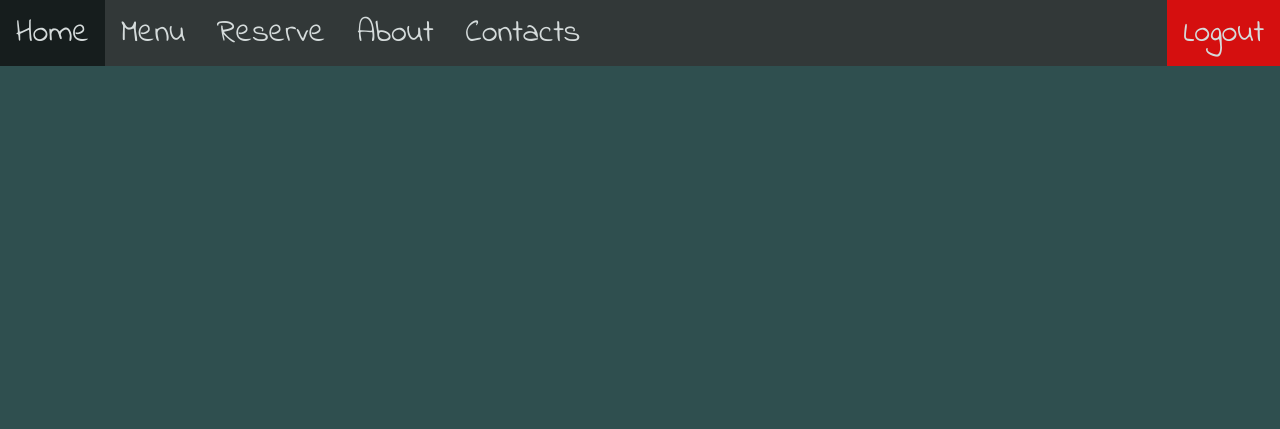
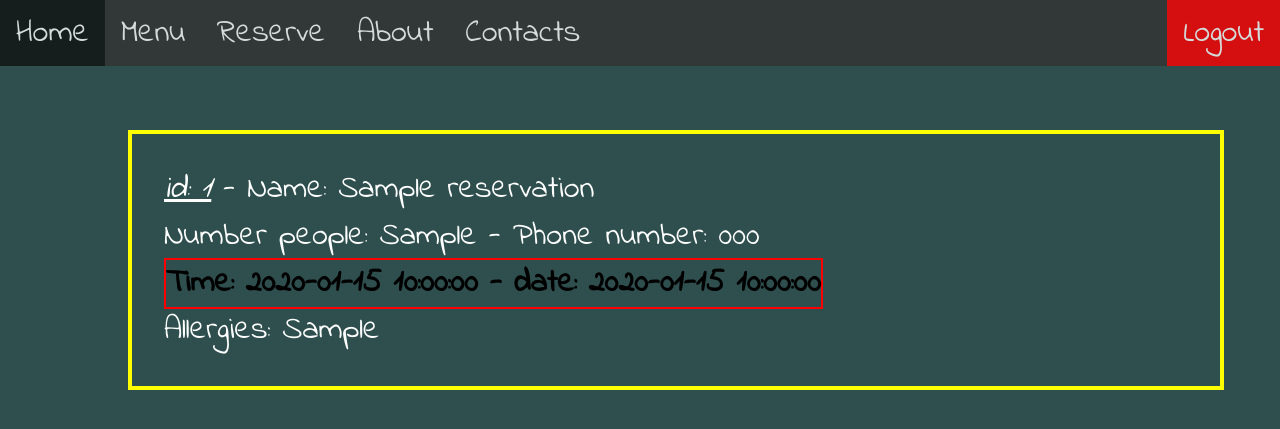
Before and after one commit to Davide-Lotito/WMT_project, a PHP site: page /pages/dashboard.php in a window 1280 px wide. Shown: the top 429 px of the page. Run offline with PHP 8.4, Linux system fonts and the light colour scheme; tables that the repository leaves empty or names only in its code hold one stand-in row (values such as "Sample post").

Commit message:
some css adjustements

```diff
--- a/pages/dashboard.php
+++ b/pages/dashboard.php
@@ -7,6 +7,7 @@
     <meta name="viewport" content="width=device-width, initial-scale=1.0">
     <title>Admin Page</title>
     <link rel="stylesheet" href="../style/common.css">
+    <link rel="stylesheet" href="../style/dashboard.css">
     <link rel="icon" type="image/png" href="../images/chef_white_icon.png">
 </head>
 <!--A php file is considered as hack file by Gitlab and Github when there is only HTML code in it.
@@ -23,7 +24,6 @@
     if (isset($_SESSION['last_action'])) {
 
         $secondsInactive = time() - $_SESSION['last_action'];
-
         $expireAfterSeconds = $expireAfter * 60;
 
         if ($secondsInactive >= $expireAfterSeconds) {
@@ -49,6 +49,24 @@
             <li class="right" id="login-page"><a class="login-link" href="./logout.html">Logout</a></li>
         </ul>
     </nav>
+    <?php
+        require_once("../php/config.php");
+
+        $sql = "SELECT id, name, phone, date, time, people, allergies FROM reservations";
+        $result = $conn->query($sql);
+
+        if ($result->num_rows > 0) {
+            // output data of each row
+            while($row = $result->fetch_assoc()) {
+                echo "<div id='item'>" . "<em class='id'>id: " . $row["id"]. "</em> - Name: " . $row["name"]. "<br>" .
+                "Number people: " . $row["people"]. " - Phone number: " . $row["phone"]. "<br>" .
+                "<strong class='date'>Time: " . $row["time"]. " - date: " . $row["date"]. "</strong><br>" .
+                "Allergies: " . $row["allergies"] . "</div>";
+            }
+        } else {
+            echo "0 results";
+        }
+    ?>
 </body>
 
 </html>
--- /dev/null
+++ b/style/dashboard.css
@@ -0,0 +1,18 @@
+#item{
+    margin-top: 5%;
+    position: relative;
+    width: 80%;
+    left: 10%;
+    padding: 1em;
+    border: 4px yellow solid;
+    font-size: 2em;
+}
+
+.date{
+    color: black;
+    border: 2px red solid;
+}
+
+.id{
+    text-decoration: underline;
+}
```
